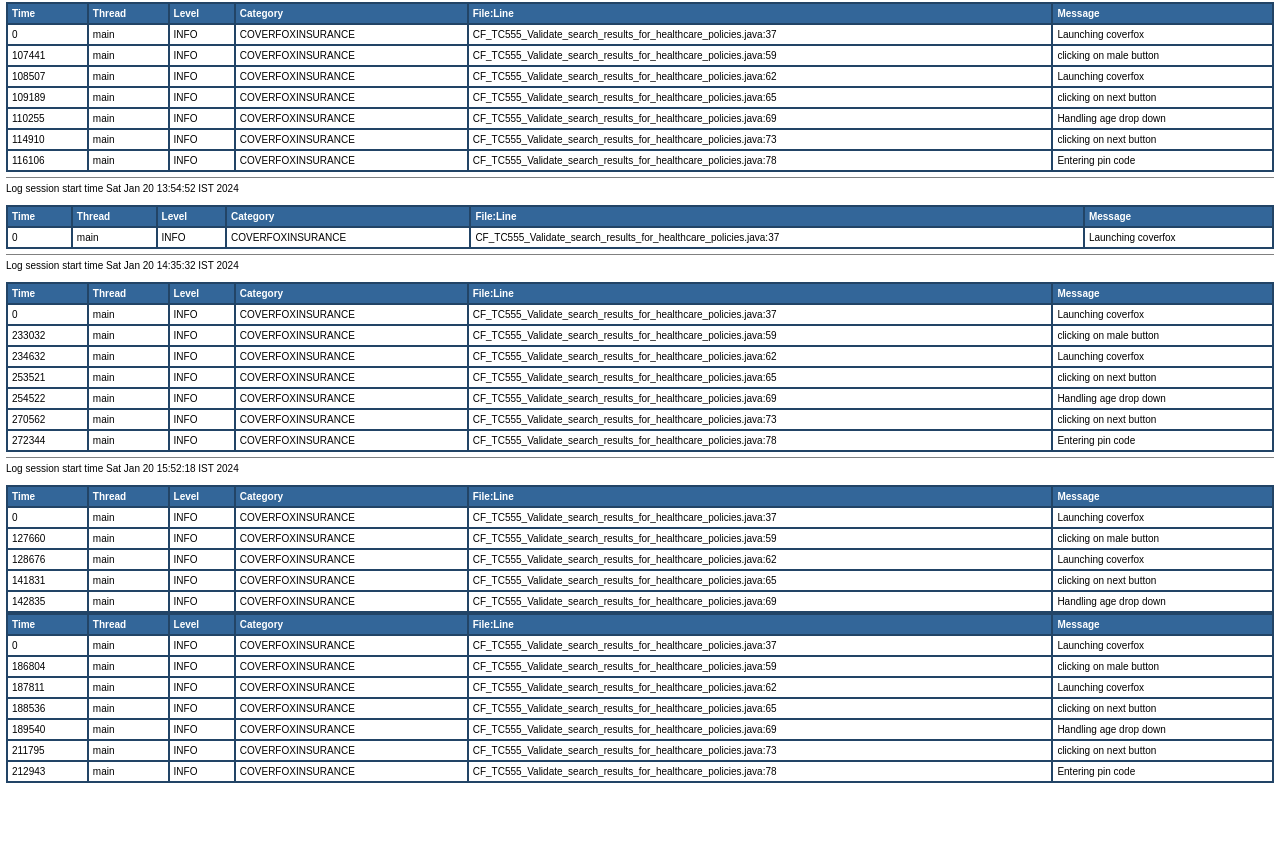
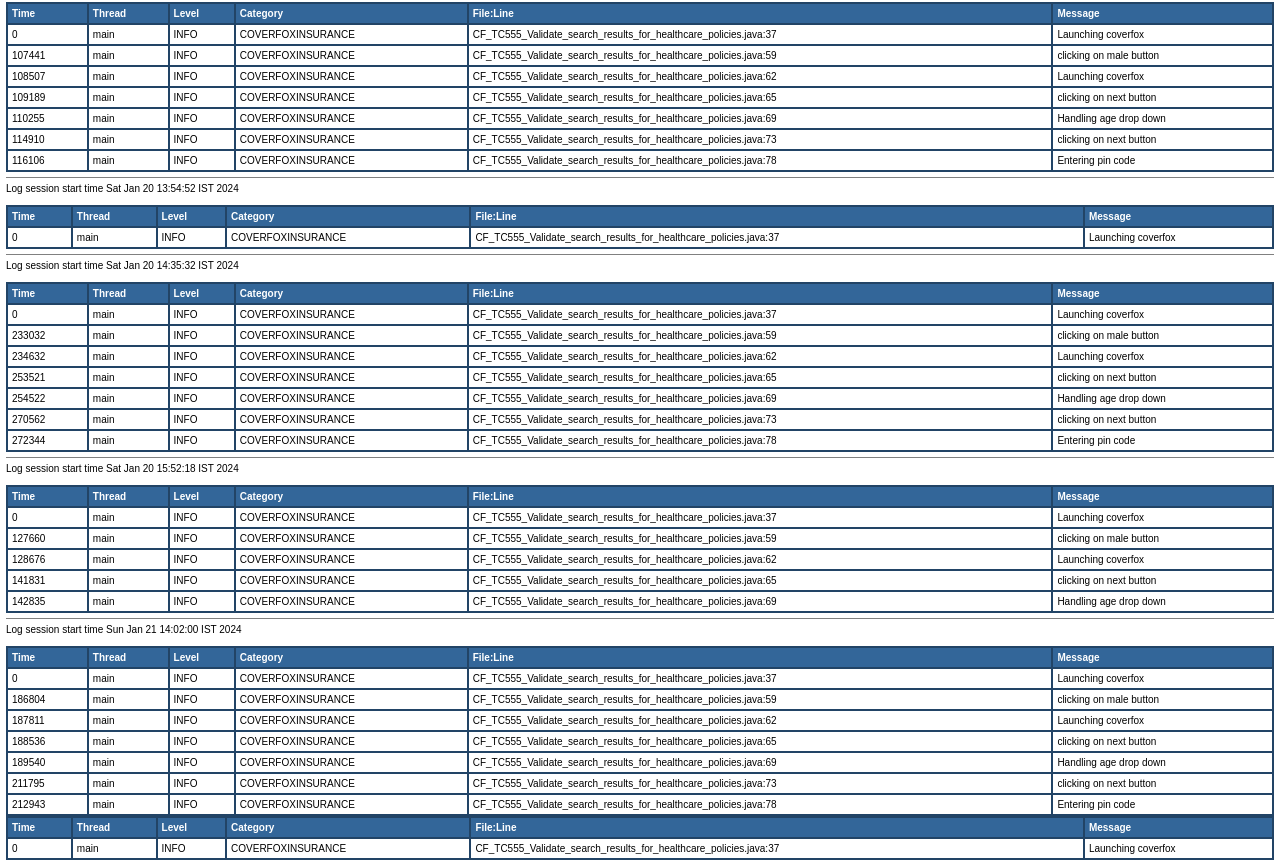
Before and after one commit to SmitaDPatil/CoverFoxInsurance2, a plain HTML site: page Logs/ExecutionLog.html in a window 1280 px wide. Shown: the part 422-1288 px from the top of the page. Before the commit the page ends 1211 px from the top, so only its background shows below. Drawn offline with Linux system fonts and the light colour scheme.

Commit message:
add new code

```diff
--- a/Logs/ExecutionLog.html
+++ b/Logs/ExecutionLog.html
@@ -514,3 +514,36 @@ Log session start time Sat Jan 20 15:52:18 IST 2024<br>
 <td>CF_TC555_Validate_search_results_for_healthcare_policies.java:78</td>
 <td title="Message">Entering pin code</td>
 </tr>
+<!DOCTYPE HTML PUBLIC "-//W3C//DTD HTML 4.01 Transitional//EN" "http://www.w3.org/TR/html4/loose.dtd">
+<html>
+<head>
+<title>Application log</title>
+<style type="text/css">
+<!--
+body, table {font-family: arial,sans-serif; font-size: x-small;}
+th {background: #336699; color: #FFFFFF; text-align: left;}
+-->
+</style>
+</head>
+<body bgcolor="#FFFFFF" topmargin="6" leftmargin="6">
+<hr size="1" noshade>
+Log session start time Sun Jan 21 14:02:00 IST 2024<br>
+<br>
+<table cellspacing="0" cellpadding="4" border="1" bordercolor="#224466" width="100%">
+<tr>
+<th>Time</th>
+<th>Thread</th>
+<th>Level</th>
+<th>Category</th>
+<th>File:Line</th>
+<th>Message</th>
+</tr>
+
+<tr>
+<td>0</td>
+<td title="main thread">main</td>
+<td title="Level">INFO</td>
+<td title="COVERFOXINSURANCE category">COVERFOXINSURANCE</td>
+<td>CF_TC555_Validate_search_results_for_healthcare_policies.java:37</td>
+<td title="Message">Launching coverfox</td>
+</tr>
```
Also changed, not shown: 2 other files.
